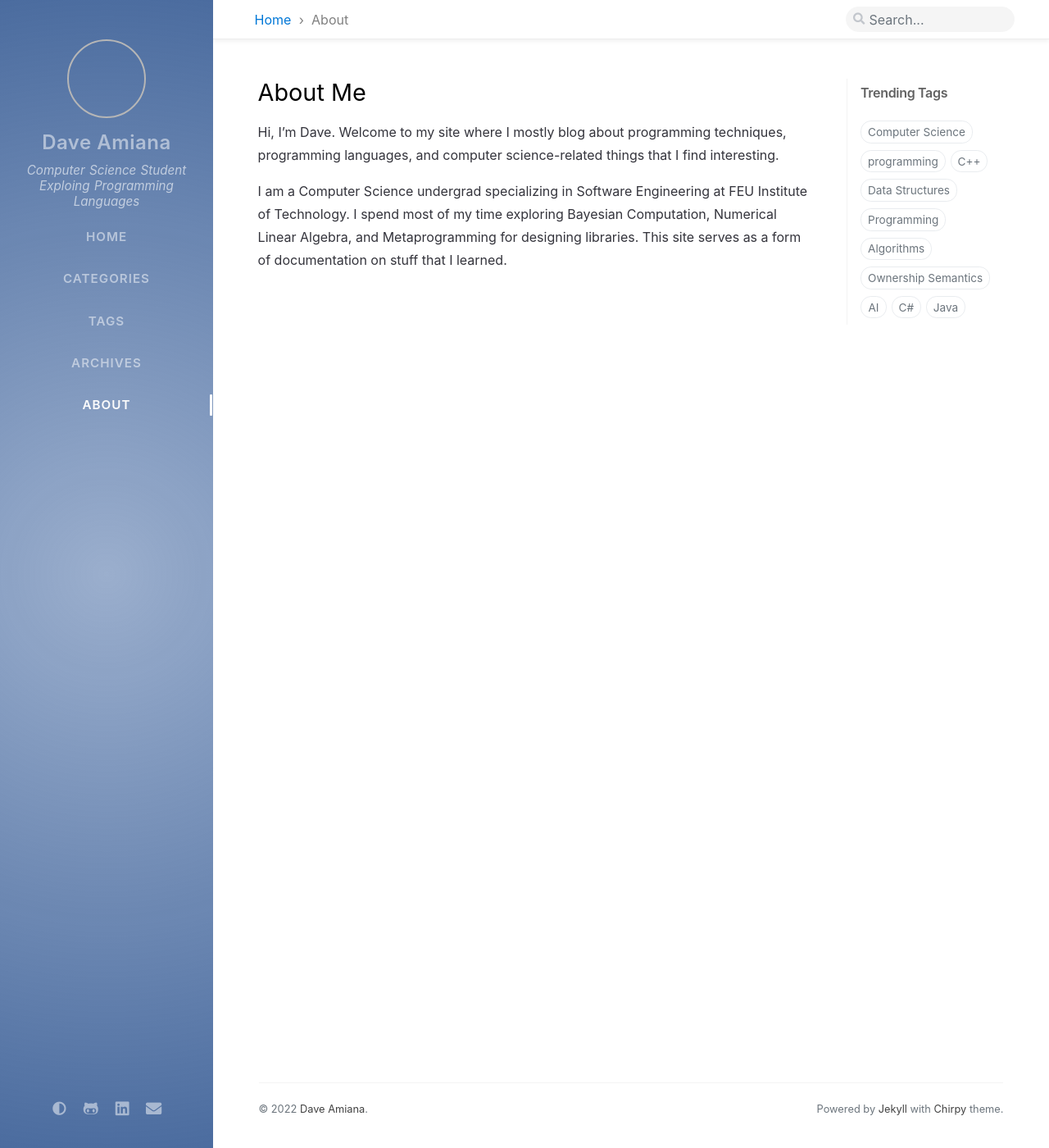
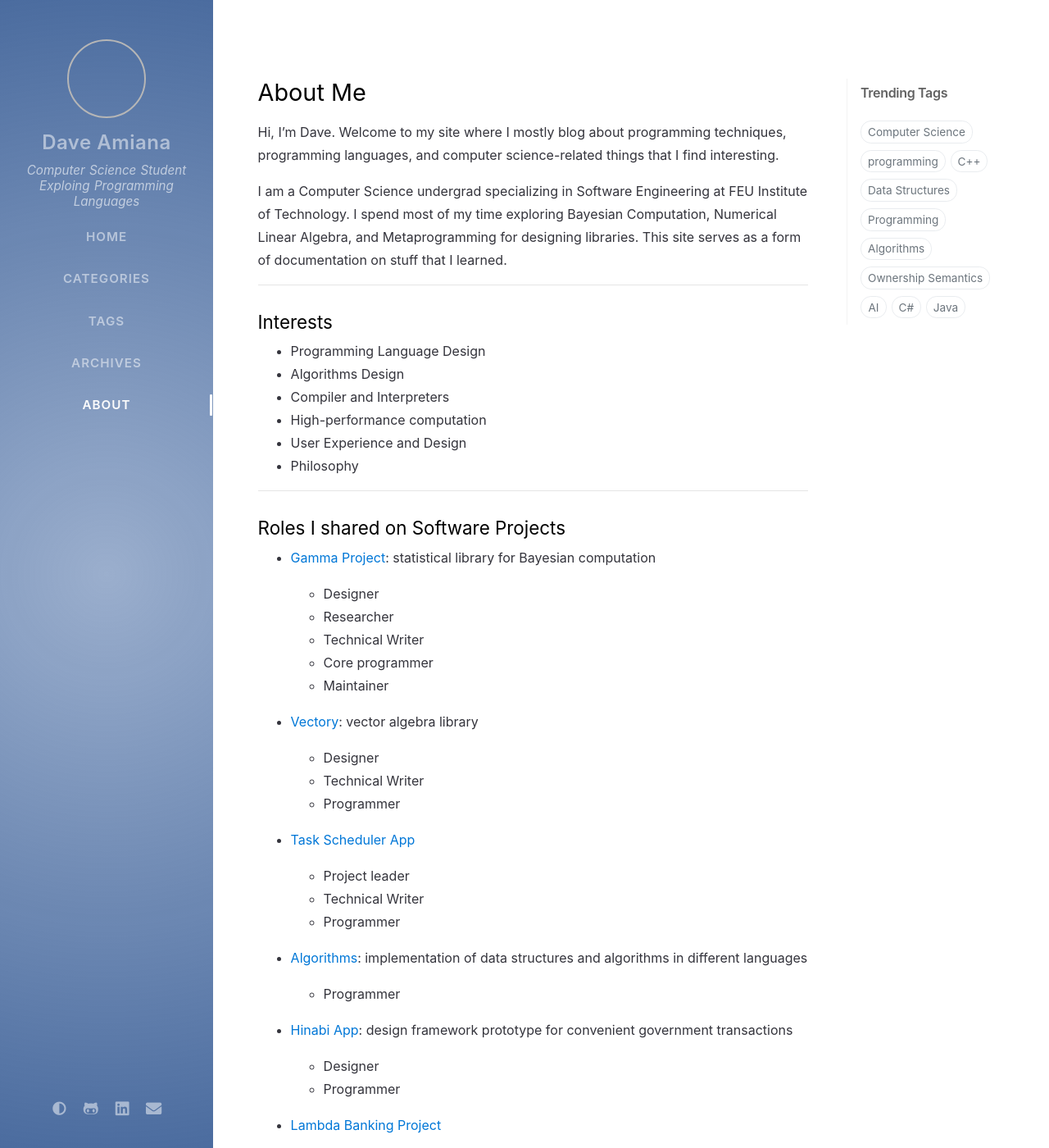
Before and after one commit to adeeconometrics/regularcode, a Jekyll site: the page built from _tabs/about.md, in a window 1280 px wide and 1400 px high. Shown: the whole window at 82% size. Built offline with Jekyll 4.4.1, drawn with Linux system fonts in a browser that asks for light colours; nearby versions of some CDN libraries; comment, search, counter and statistics services are not loaded; some of the changed text lies outside the part shown.

Commit message:
about me page update

```diff
--- a/_tabs/about.md
+++ b/_tabs/about.md
@@ -6,8 +6,146 @@
 
 # About Me
 
+
+
 Hi, I'm Dave. Welcome to my site where I mostly blog about programming techniques, programming languages, and computer science-related things that I find interesting.
 
 
 
 I am a Computer Science undergrad specializing in Software Engineering at FEU Institute of Technology.  I spend most of my time exploring Bayesian Computation, Numerical Linear Algebra, and Metaprogramming for designing libraries. This site serves as a form of documentation on stuff that I learned.
+
+
+
+---
+
+## Interests
+
+- Programming Language Design
+- Algorithms Design
+- Compiler and Interpreters
+- High-performance computation
+- User Experience and Design
+- Philosophy
+
+
+---
+
+## Roles I shared on Software Projects
+
+- [Gamma Project](https://adeeconometrics.github.io/s_distributions/genindex.html): statistical library for Bayesian computation
+
+  - Designer
+  - Researcher
+  - Technical Writer
+  - Core programmer
+  - Maintainer
+
+- [Vectory](https://adeeconometrics.github.io/Vectory/vector.html): vector algebra library
+
+  - Designer
+  - Technical Writer
+  - Programmer
+
+- [Task Scheduler App](https://adeeconometrics.github.io/TaskScheduler/)
+
+  - Project leader
+  - Technical Writer
+  - Programmer
+
+- [Algorithms](https://github.com/adeeconometrics/Algorithms): implementation of data structures and algorithms in different languages
+
+  - Programmer
+
+- [Hinabi App](https://github.com/adeeconometrics/Hinabi-App): design framework prototype for convenient government transactions
+
+  - Designer
+  - Programmer
+
+- [Lambda Banking Project](https://github.com/adeeconometrics/Lambda-Banking-App/tree/master)
+
+  - Project leader
+  - Programmer
+
+- [Lambda E-commerce Project](https://github.com/adeeconometrics/LambdaPHP_Project/tree/main/Finals)
+
+  - Project Leader
+  - Database Design
+
+
+---
+
+## Featured  Publications
+
+- [UX Collective](https://uxdesign.cc/general-principles-of-design-don-normans-principles-4e2d97267905)
+- [The Statup](https://medium.com/swlh/making-sense-of-algorithms-general-perspective-c3ba626577ae)
+- [Medium](https://medium.com/dave-amiana/a-brief-history-of-artificial-intelligence-part-i-c0d2d79b9e6a)
+- [Geek Culture](https://medium.com/geekculture/python-typed-annotations-1e3f3f5f6841)
+- [Dev Community](https://twitter.com/CodeNewbies/status/1434622479646011393)
+- [Hashnode](https://dcode.hashnode.dev/the-r-language-an-overview)
+- Scaler
+
+---
+
+## Tech Stack
+
+**Programming Languages**
+
+- C++
+- Python
+- Java
+- Julia
+- C#
+- Swift
+- Dart
+- PHP
+- R
+- Bash
+- PowerShell
+
+
+
+**Database Sytems (RDBMS)**
+
+- Oracle SQL
+- Oracle PL/SQL
+- MySQL
+- SQLite
+- PostgreSQL
+- Prolog
+
+
+
+**Writing Tools**
+
+- Mermaid.js
+- Sphinx
+- Restructured Text
+- Markdown
+- TeX
+  - LaTeX
+  - KaTeX
+  - WordTeX
+- UML
+- Dot Language (Graphviz)
+- Jekyll
+
+
+
+**Visualization Tools**
+
+- Matplotlib
+- Seaborn
+- Tableau
+- ggplot
+- TikZ
+
+
+
+**Computational Frameworks and Libraries**
+
+- SciPy
+- NumPy
+- SymPy
+- Keras
+- TensorFlow
+- JAX (currently learning)
```
